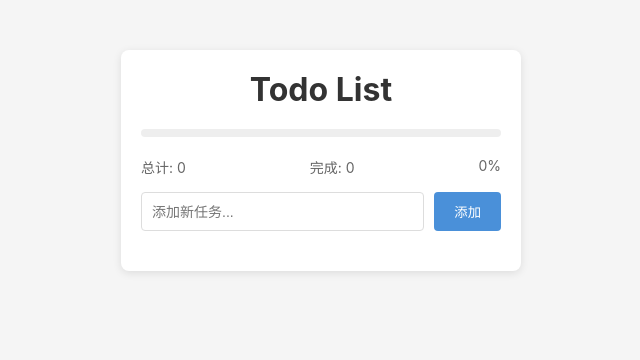
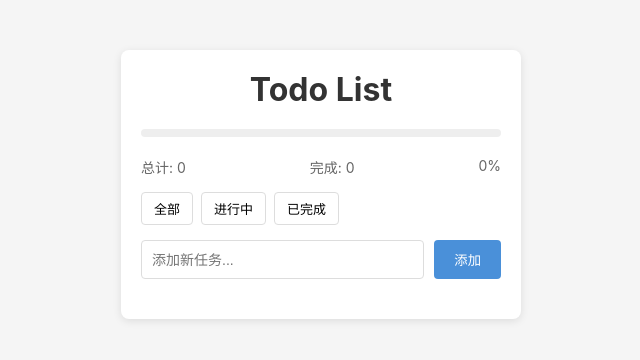
Before and after one commit to zhuanghaixin/claude-code-diary, a React (Vite) app in the folder todo-app/: page / in a window 1280 px wide. Shown: the top 360 px of the page, without its empty margins (319-959 px from the left). Built offline with nearby package versions, Linux system fonts and the light colour scheme.

Commit message:
feat: 添加任务筛选功能
- 实现了任务的筛选功能，支持查看所有、进行中和已完成的任务
- 更新了组件以使用筛选后的任务列表
- 添加了相应的样式以支持筛选按钮的展示

```diff
--- a/todo-app/src/App.tsx
+++ b/todo-app/src/App.tsx
@@ -1,4 +1,4 @@
-import { useState, useEffect } from 'react'
+import { useState, useEffect, useMemo } from 'react'
 
 interface Todo {
   id: number
@@ -40,6 +40,20 @@ function App() {
   const percentage = total > 0 ? (completed / total) * 100 : 0
 
 
+  // 筛选功能
+  const [filter, setFilter] = useState<('all' | 'active' | 'completed')>('all')
+  const filteredTodos = useMemo(() => {
+    switch (filter) {
+      case 'all':
+        return todos
+      case 'active':
+        return todos.filter(todo => !todo.completed)
+      case 'completed':
+        return todos.filter(todo => todo.completed)
+    }
+  }, [todos, filter])
+
+
   return (
     <div className="app">
       <h1>Todo List</h1>
@@ -51,6 +65,11 @@ function App() {
         <span>完成: {completed}</span>
         <span>{percentage.toFixed(0)}%</span>
       </div>
+      <div className="filter">
+        <button onClick={() => setFilter('all')}>全部</button>
+        <button onClick={() => setFilter('active')}>进行中</button>
+        <button onClick={() => setFilter('completed')}>已完成</button>
+      </div>
       <div className="add-todo">
         <input
           value={inputValue}
@@ -61,7 +80,7 @@ function App() {
         <button onClick={addTodo}>添加</button>
       </div>
       <ul className="todo-list">
-        {todos.map(todo => (
+        {filteredTodos.map(todo => (
           <li key={todo.id} className={todo.completed ? 'completed' : ''}>
             <span onClick={() => toggleTodo(todo.id)}>{todo.text}</span>
             <button onClick={() => deleteTodo(todo.id)}>删除</button>
--- a/todo-app/src/index.css
+++ b/todo-app/src/index.css
@@ -47,6 +47,25 @@ h1 {
   margin-bottom: 15px;
   font-size: 14px;
   color: #666;
+}
+
+.filter, .filters {
+  display: flex;
+  gap: 8px;
+  margin-bottom: 15px;
+}
+
+.filter button, .filters button {
+  padding: 6px 12px;
+  border: 1px solid #ddd;
+  background: white;
+  border-radius: 4px;
+  cursor: pointer;
+  font-size: 13px;
+}
+
+.filter button:hover, .filters button:hover {
+  background: #f5f5f5;
 }
 
 .add-todo {
```
